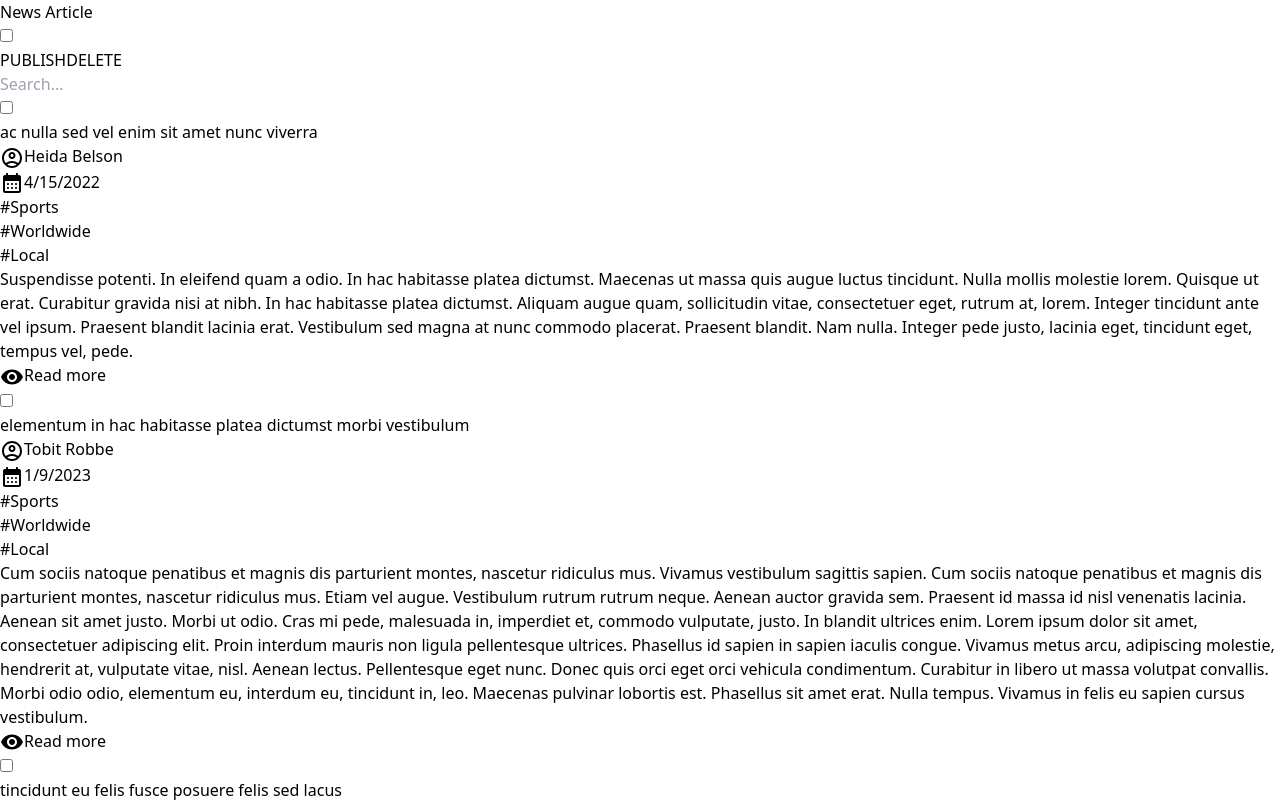
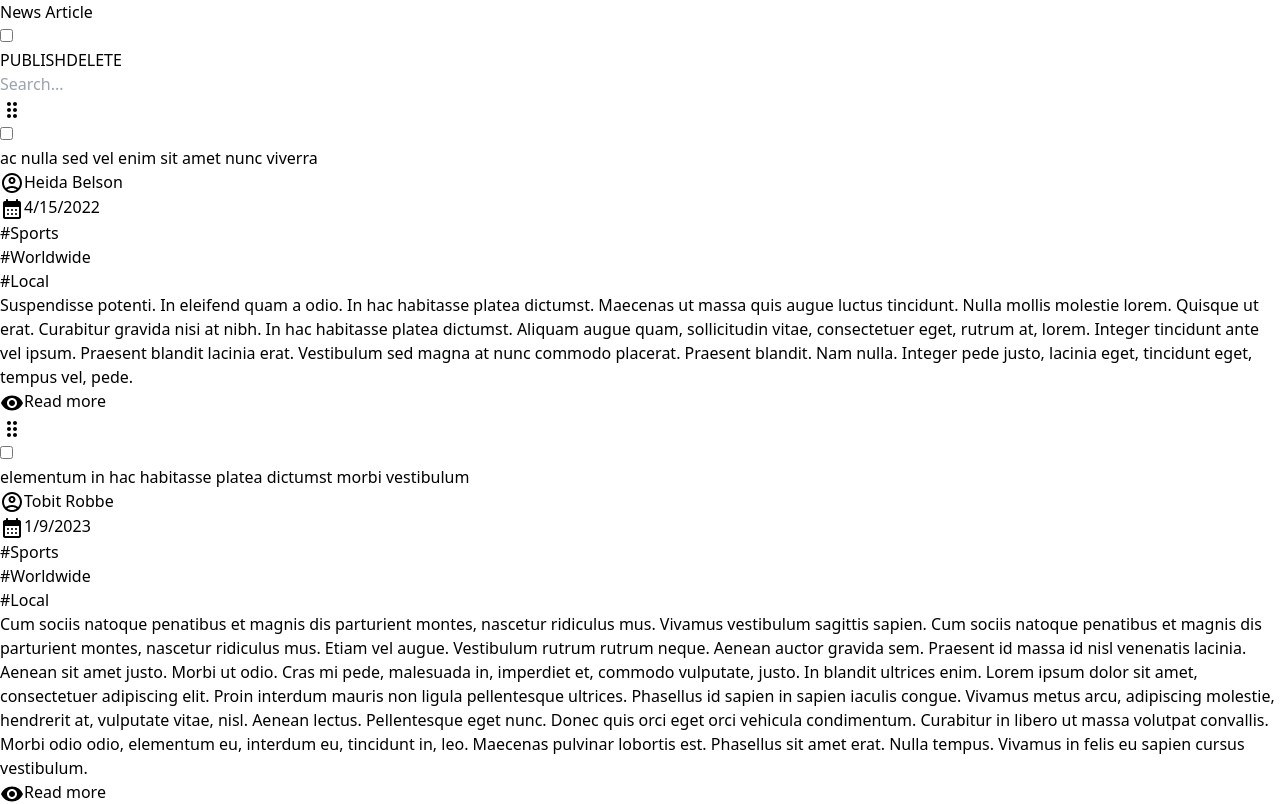
Before and after one commit to zernrack/News-Article-Layout, a React (Vite) app in the folder client/: page / in a window 1280 px wide. Shown: the top 804 px of the page. Built offline with nearby package versions, Linux system fonts and the light colour scheme.

Commit message:
add drag indicator icon

```diff
--- a/client/src/pages/ContentPage/ContentsPage.jsx
+++ b/client/src/pages/ContentPage/ContentsPage.jsx
@@ -5,6 +5,7 @@ import Badges from "./Badges";
 import AccountCircleOutlinedIcon from "@mui/icons-material/AccountCircleOutlined";
 import CalendarMonthRoundedIcon from "@mui/icons-material/CalendarMonthRounded";
 import VisibilityIcon from "@mui/icons-material/Visibility";
+import DragIndicatorIcon from "@mui/icons-material/DragIndicator";
 import CloseIcon from "@mui/icons-material/Close";
 
 function ContentsPage() {
@@ -83,6 +84,7 @@ function ContentsPage() {
               key={content.id}
             >
               <div className="flex flex-row">
+                  <DragIndicatorIcon className="flex items-center"/>
                 <div className="flex items-center gap-2 pr-2">
                   <input
                     type="checkbox"
@@ -93,6 +95,7 @@ function ContentsPage() {
                 </div>
                 <div className="title font-bold">{content.title}</div>
               </div>
+
               <div className="container-secondLine flex gap-2 justify-between">
                 <div className="container-author-date flex ml-6">
                   <div className="author flex gap-1">
```
